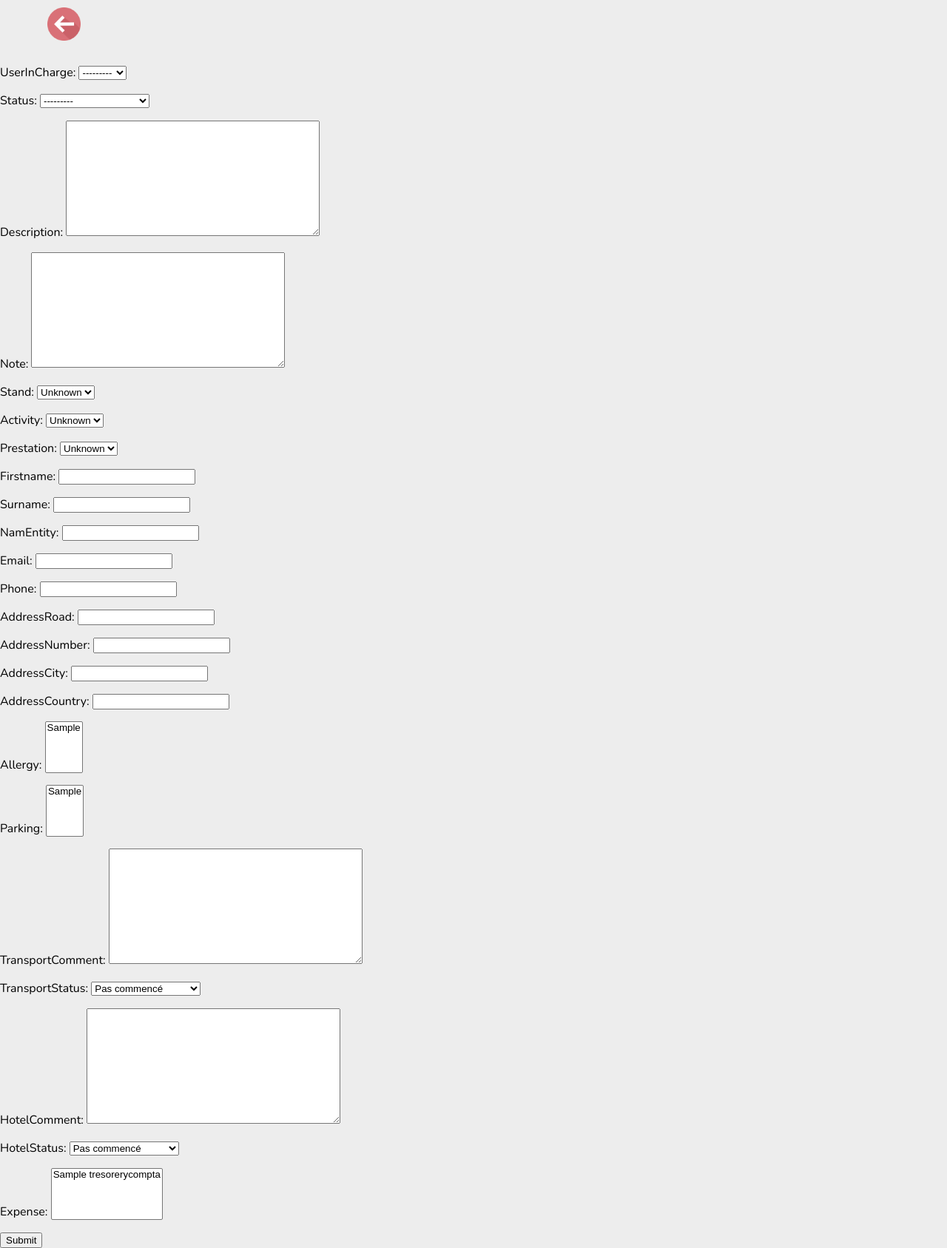
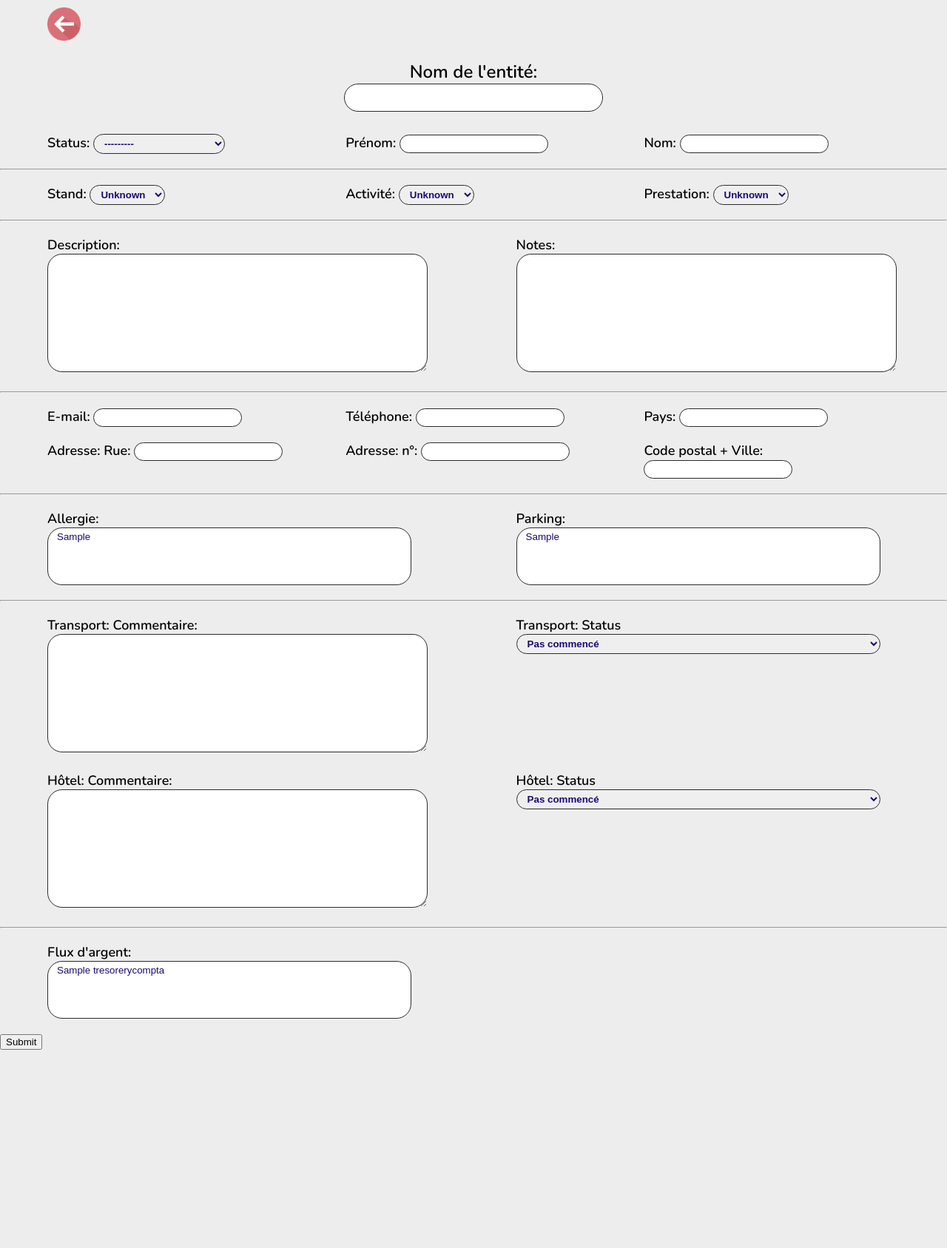
Before and after one commit to EliannRaven/Nanuq, a Django app: page /intra/contactCreate/ in a window 1280 px wide. Shown: the part 165-1852 px from the top of the page at 74% size. After the commit the page ends 1584 px from the top, so only its background shows below. Run offline with Django 5.2, Linux system fonts and the light colour scheme; tables that the repository leaves empty hold one stand-in row (values such as "Sample post").

Commit message:
Form structure

```diff
--- a/Nanuq/Suivi/templates/Suivi/contactForm.html
+++ b/Nanuq/Suivi/templates/Suivi/contactForm.html
@@ -21,7 +21,54 @@
 <form method="POST" action="">
     {% csrf_token %}
 
-    <p>{{form.as_p}}</p>
+    <div class="formTitle">Nom de l'entité: <br> {{form.namEntity}}</div>
+    <div class="inline-container">
+        <div class="inline-3box">Status: {{form.status}}</div>
+        <div class="inline-3box">Prénom: {{form.firstname}}</div>
+        <div class="inline-3box">Nom: {{form.surname}}</div>
+    </div>
+    <hr>
+    <div class="inline-container">
+        <div class="inline-3box">Stand: {{form.stand}}</div>
+        <div class="inline-3box">Activité: {{form.activity}}</div>
+        <div class="inline-3box">Prestation: {{form.prestation}}</div>
+    </div>
+    <hr>
+    <div class="inline-container">
+        <div class="inline-2box">Description:<br> {{form.description}}</div>
+        <div class="inline-2box">Notes:<br> {{form.note}}</div>
+    </div>
+    <hr>
+    <div class="inline-container">
+        <div class="inline-3box">E-mail: {{form.email}}</div>
+        <div class="inline-3box">Téléphone: {{form.phone}}</div>
+        <div class="inline-3box">Pays: {{form.addressCountry}}</div>
+    </div>
+    <div class="inline-container">
+        <div class="inline-3box">Adresse: Rue: {{form.addressRoad}}</div>
+        <div class="inline-3box">Adresse: n°: {{form.addressNumber}}</div>
+        <div class="inline-3box">Code postal + Ville: {{form.addressCity}}</div>
+    </div>
+    <hr>
+    <div class="inline-container">
+        <div class="inline-2box">Allergie:<br> {{form.allergy}}</div>
+        <div class="inline-2box">Parking:<br> {{form.parking}}</div>
+    </div>
+    <hr>
+    <div class="inline-container">
+        <div class="inline-2box">Transport: Commentaire:<br> {{form.transportComment}}</div>
+        <div class="inline-2box">Transport: Status<br> {{form.transportStatus}}</div>
+    </div>
+    <div class="inline-container">
+        <div class="inline-2box">Hôtel: Commentaire:<br> {{form.hotelComment}}</div>
+        <div class="inline-2box">Hôtel: Status<br> {{form.hotelStatus}}</div>
+    </div>
+    <hr>
+    <div class="inline-container">
+        <div class="inline-2box">Flux d'argent:<br> {{form.expense}}</div>
+    </div>
+
+
 
     <input type="submit" value ="Submit">
 </form>
--- a/Nanuq/static/css/style.css
+++ b/Nanuq/static/css/style.css
@@ -108,3 +108,74 @@ body {
     margin-bottom: 10px;
     width: 50px;
 }
+.formTitle {
+    margin: auto;
+    width: 50%;
+    font-weight: 600;
+    font-size: x-large;
+    padding: 10px;
+    text-align: center;
+}
+.formTitle input{
+    border-radius: 20px;
+    color: rgb(24, 10, 112);;
+    font-weight: 600;
+    font-size: x-large;
+    border: 1px solid rgb(44, 43, 43);
+    padding: 4px 10px;
+    text-align: center;
+}
+.inline-container{
+    font-weight: 600;
+    font-size: large;
+    margin-top: 20px;
+    margin-bottom: 20px;
+    display: flex;
+    justify-content: space-between;
+    margin-left: 5%;
+    margin-right: 5%;
+}
+.inline-3box{
+    width: 30%;
+}
+.inline-2box{
+    width: 45%;
+}
+.inline-3box input{
+    border-radius: 20px;
+    color: rgb(24, 10, 112);
+    font-weight: 600;
+    border: 1px solid rgb(44, 43, 43);
+    padding: 4px 10px;
+}
+.inline-3box select{
+    border-radius: 20px;
+    color: rgb(24, 10, 112);
+    font-weight: 600;
+    border: 1px solid rgb(44, 43, 43);
+    padding: 4px 10px;
+}
+.inline-2box textarea{
+    border-radius: 20px;
+    color: rgb(24, 10, 112);
+    font-weight: 600;
+    width: 95%;
+    border: 1px solid rgb(44, 43, 43);
+    padding: 4px 10px;
+}
+.inline-2box select{
+    border-radius: 20px;
+    color: rgb(24, 10, 112);
+    font-weight: 600;
+    width: 95%;
+    border: 1px solid rgb(44, 43, 43);
+    padding: 4px 10px;
+}
+.inline-2box input{
+    border-radius: 20px;
+    color: rgb(24, 10, 112);
+    font-weight: 600;
+    width: 95%;
+    border: 1px solid rgb(44, 43, 43);
+    padding: 4px 10px;
+}
```
